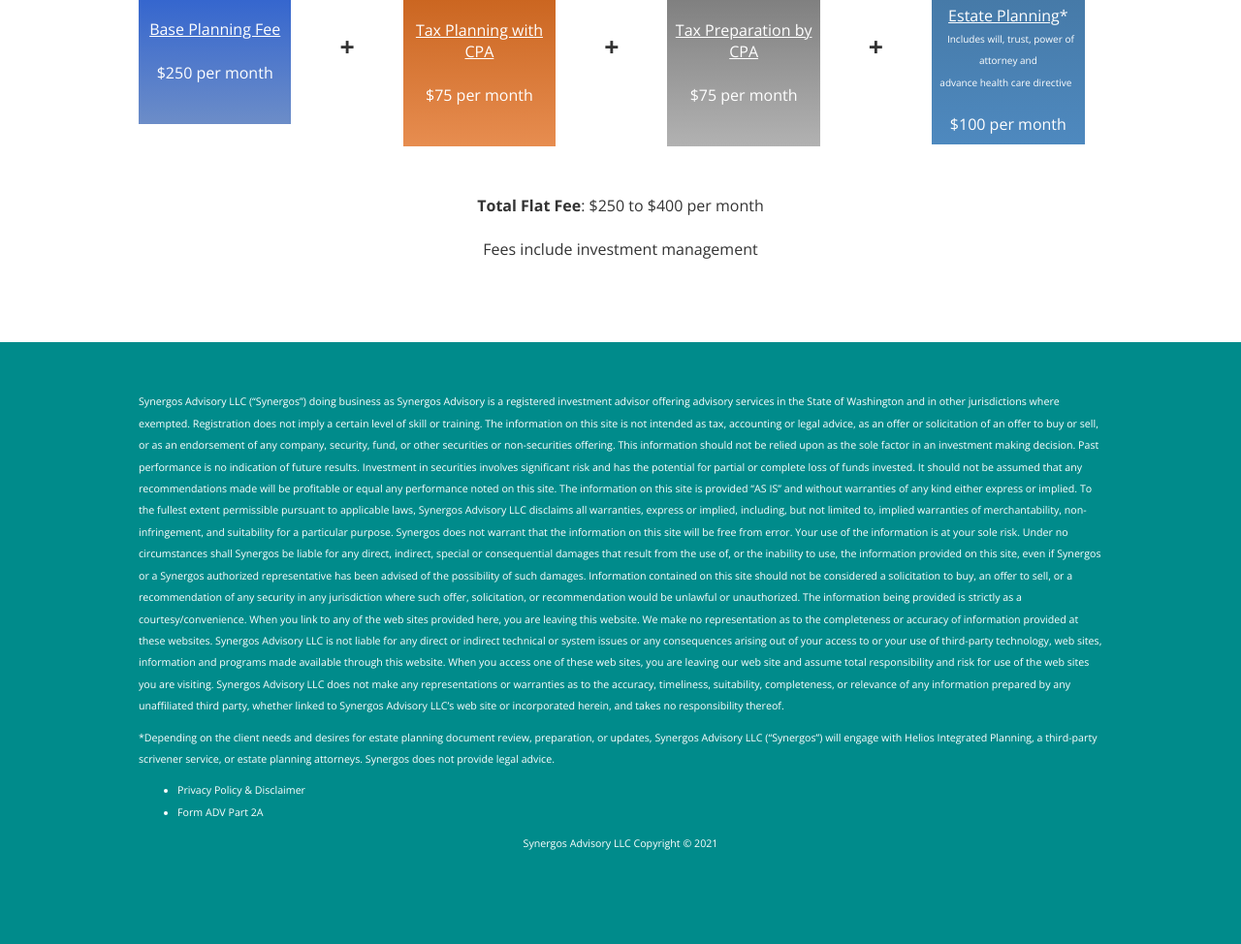
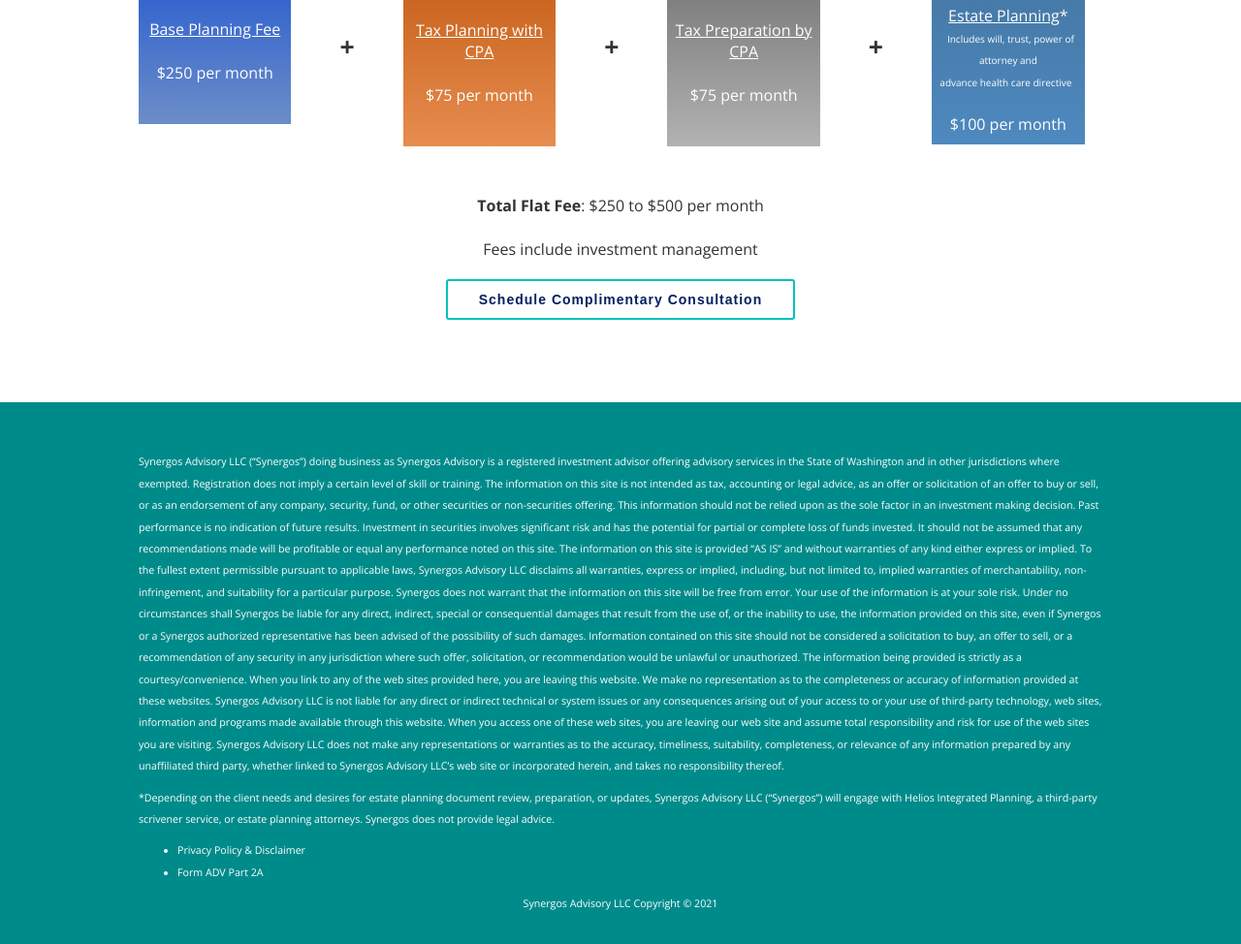
Before and after one commit to juhlmann75/synergeadvisory, a PHP site: page /fees.php in a window 1280 px wide. Shown: the part 327-1301 px from the top of the page at 97% size. Before the commit the page ends 1204 px from the top, so only its background shows below. Run offline with PHP 8.4, Linux system fonts and the light colour scheme; some libraries are stand-ins or nearby versions.

Commit message:
added buttom

```diff
--- a/fees.php
+++ b/fees.php
@@ -53,8 +53,10 @@
         </div>
       </div>
 
-	<p><b>Total Flat Fee</b>: $250 to $400 per month<br><br>
+	<p><b>Total Flat Fee</b>: $250 to $500 per month<br><br>
 	Fees include investment management</p>
+
+	<a href="/consultation.php" class="btn-schedule animated" style="color:#002060;font-weight:bold;">Schedule Complimentary Consultation</a>
 </div>
 <?php require 'include/javascript/master.php' ?>
 <?php require 'footer.php'; ?>
```
